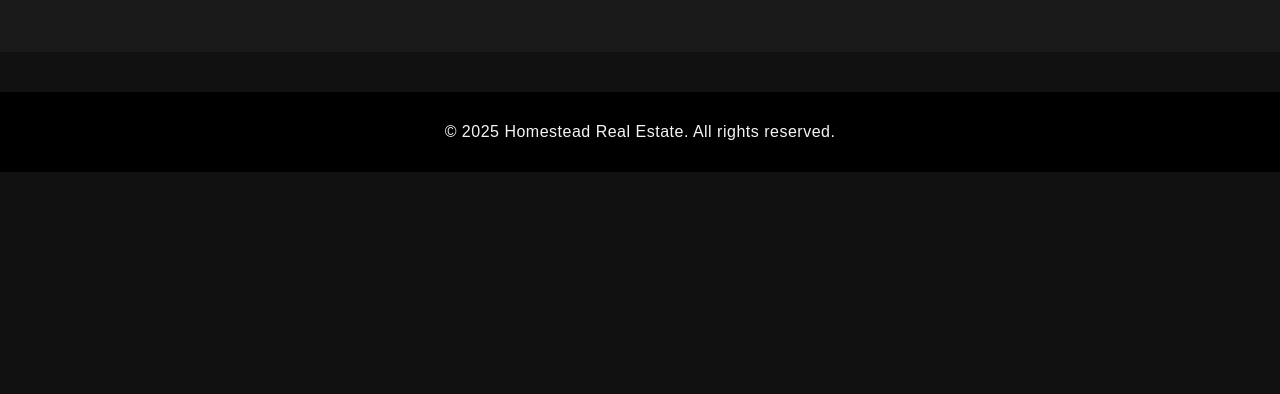
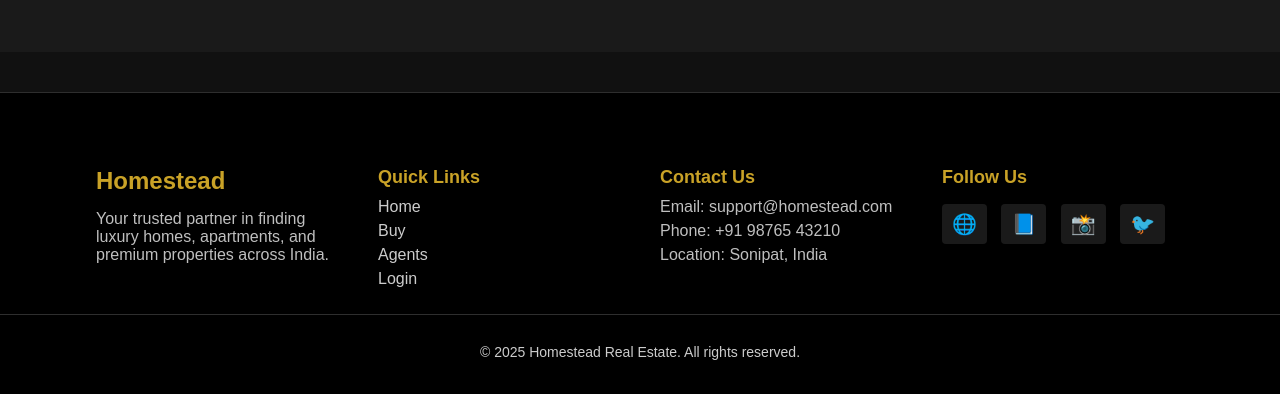
Before and after one commit to Madhav-007/Capstone-project, a plain HTML site: page index.html in a window 1280 px wide. Shown: the part 2444-2838 px from the top of the page. Before the commit the page ends 2616 px from the top, so only its background shows below. Drawn offline with Linux system fonts and the light colour scheme.

Commit message:
Changed Footer of Home Page

```diff
--- a/buy.css
+++ b/buy.css
@@ -20,7 +20,6 @@ body {
   font-weight: 700;
   color: #f5f5f5;
   text-transform: uppercase;
-  cursor: pointer;
   letter-spacing: 1px;
 }
 
--- a/index.html
+++ b/index.html
@@ -32,7 +32,7 @@
           <option>Buy</option>
           <option>Rent</option>
         </select>
-        <input type="number" placeholder="Budget (₹)">
+        <input type="number" placeholder="Budget (₹)" step="100000">
         <button type="submit">Search</button>
       </form>
     </div>
@@ -114,8 +114,45 @@
 
   <!-- Footer -->
   <footer>
+  <div class="footer-container">
+
+    <div class="footer-col">
+      <h3>Homestead</h3>
+      <p>Your trusted partner in finding luxury homes, apartments, and premium properties across India.</p>
+    </div>
+
+    <div class="footer-col">
+      <h4>Quick Links</h4>
+      <a href="index.html">Home</a>
+      <a href="buy.html">Buy</a>
+      <a href="agents.html">Agents</a>
+      <a href="login.html">Login</a>
+    </div>
+
+    <div class="footer-col">
+      <h4>Contact Us</h4>
+      <p>Email: support@homestead.com</p>
+      <p>Phone: +91 98765 43210</p>
+      <p>Location: Sonipat, India</p>
+    </div>
+
+    <div class="footer-col">
+      <h4>Follow Us</h4>
+      <div class="social">
+        <a href="#">🌐</a>
+        <a href="#">📘</a>
+        <a href="#">📸</a>
+        <a href="#">🐦</a>
+      </div>
+    </div>
+
+  </div>
+
+  <div class="footer-bottom">
     <p>© 2025 Homestead Real Estate. All rights reserved.</p>
-  </footer>
+  </div>
+</footer>
+
 
 </body>
 </html>
--- a/style.css
+++ b/style.css
@@ -21,7 +21,7 @@ body {
   font-weight: 700;
   color: #f5f5f5;
   text-transform: uppercase;
-  cursor: pointer;
+
   letter-spacing: 1px;
 }
 
@@ -266,11 +266,78 @@ nav a:hover {
 }
 
 /* ---------- Footer ---------- */
+/* ---------- FOOTER ---------- */
+
 footer {
   background-color: #000000;
   color: #f5f5f5;
+  padding: 50px 0 20px;
+  margin-top: 40px;
+  border-top: 1px solid #2e2e2e;
+}
+
+.footer-container {
+  width: 85%;
+  margin: auto;
+  display: flex;
+  justify-content: space-between;
+  gap: 40px;
+}
+
+.footer-col {
+  width: 25%;
+}
+
+.footer-col h3 {
+  font-size: 24px;
+  color: #c9a227;
+  margin-bottom: 15px;
+}
+
+.footer-col h4 {
+  font-size: 18px;
+  color: #c9a227;
+  margin-bottom: 10px;
+}
+
+.footer-col a {
+  display: block;
+  color: #cccccc;
+  margin: 6px 0;
+  text-decoration: none;
+  transition: 0.3s;
+}
+
+.footer-col a:hover {
+  color: #c9a227;
+}
+
+.footer-col p {
+  color: #bfbfbf;
+  margin: 6px 0;
+}
+
+.social a {
+  display: inline-block;
+  font-size: 20px;
+  margin-right: 10px;
+  background-color: #1a1a1a;
+  padding: 8px 10px;
+  border-radius: 4px;
+  transition: 0.3s;
+  color: #c9a227;
+}
+
+.social a:hover {
+  background-color: #c9a227;
+  color: #111111;
+}
+
+.footer-bottom {
   text-align: center;
-  padding: 15px 0;
-  margin-top: 40px;
-  letter-spacing: 0.5px;
+  margin-top: 20px;
+  padding-top: 15px;
+  font-size: 14px;
+  border-top: 1px solid #2e2e2e;
+  color: #cccccc;
 }
```
Also changed, not shown: agents.css (+6 -1 lines), agents.html (+5 -5 lines), login.css (+8 -1 lines).
